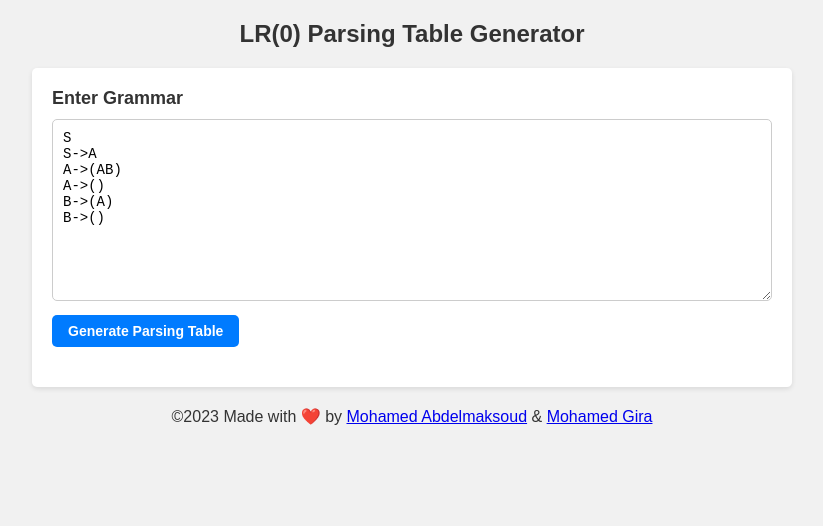
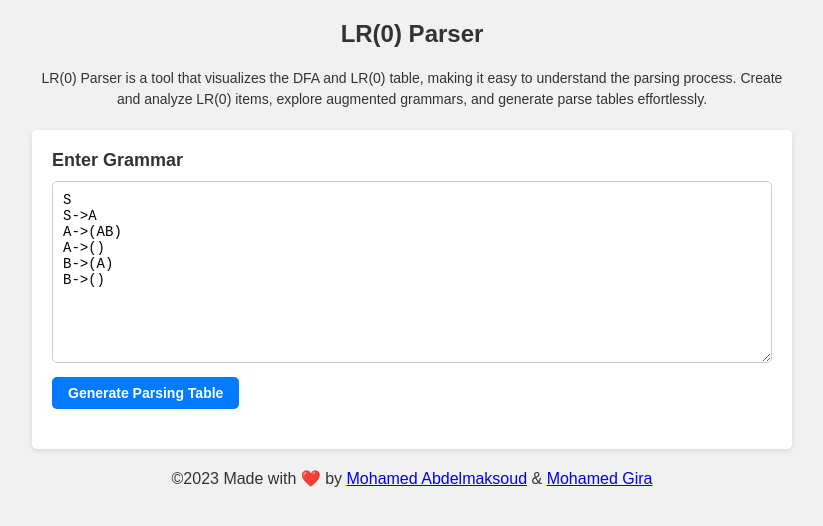
Before and after one commit to helmy162/lr0-parsing-table-generator, a React (Create React App) app: page / in a window 1280 px wide. Shown: the top 526 px of the page, without its empty margins (228-1051 px from the left). Built offline with nearby package versions, Linux system fonts and the light colour scheme.

Commit message:
added description

```diff
--- a/src/App.js
+++ b/src/App.js
@@ -103,7 +103,11 @@ const App = () => {
   return (
     <div className="container">
       <header className="header">
-        <h1 className="title">LR(0) Parsing Table Generator</h1>
+        <h1 className="title">LR(0) Parser</h1>
+        <p className="description">
+          LR(0) Parser is a tool that visualizes the DFA and LR(0) table, making it easy to understand the parsing process. Create and analyze LR(0) items, explore augmented grammars, and generate parse tables effortlessly.
+        </p>
+
       </header>
       <main className="main">
         <GrammarInput onSubmit={handleGrammarSubmit} grammar={grammar} setGrammar={setGrammar} />
--- a/src/components/GrammarInput.js
+++ b/src/components/GrammarInput.js
@@ -11,9 +11,12 @@ const GrammarInput = ({ onSubmit, grammar, setGrammar }) => {
 
   return (
     <div className="input-container">
-      <h2 className="input-title">Enter Grammar</h2>
+      <label htmlFor="input-grammar">
+        <h2 className="input-title">Enter Grammar</h2>
+      </label>
       <textarea
         className="input-textarea"
+        label="Grammar"
         id="input-grammar"
         name=""
         rows="10"
--- a/src/index.css
+++ b/src/index.css
@@ -41,6 +41,7 @@ body {
   font-size: 24px;
   font-weight: bold;
   color: #333;
+  margin-bottom: 20px;
 }
 
 .main {
@@ -210,3 +211,10 @@ hr {
   background-color: #ccc;
   margin: 24px 0;
 }
+
+.description {
+  font-size: 14px;
+  line-height: 1.5;
+  color: #333;
+  margin-bottom: 20px;
+}
```
